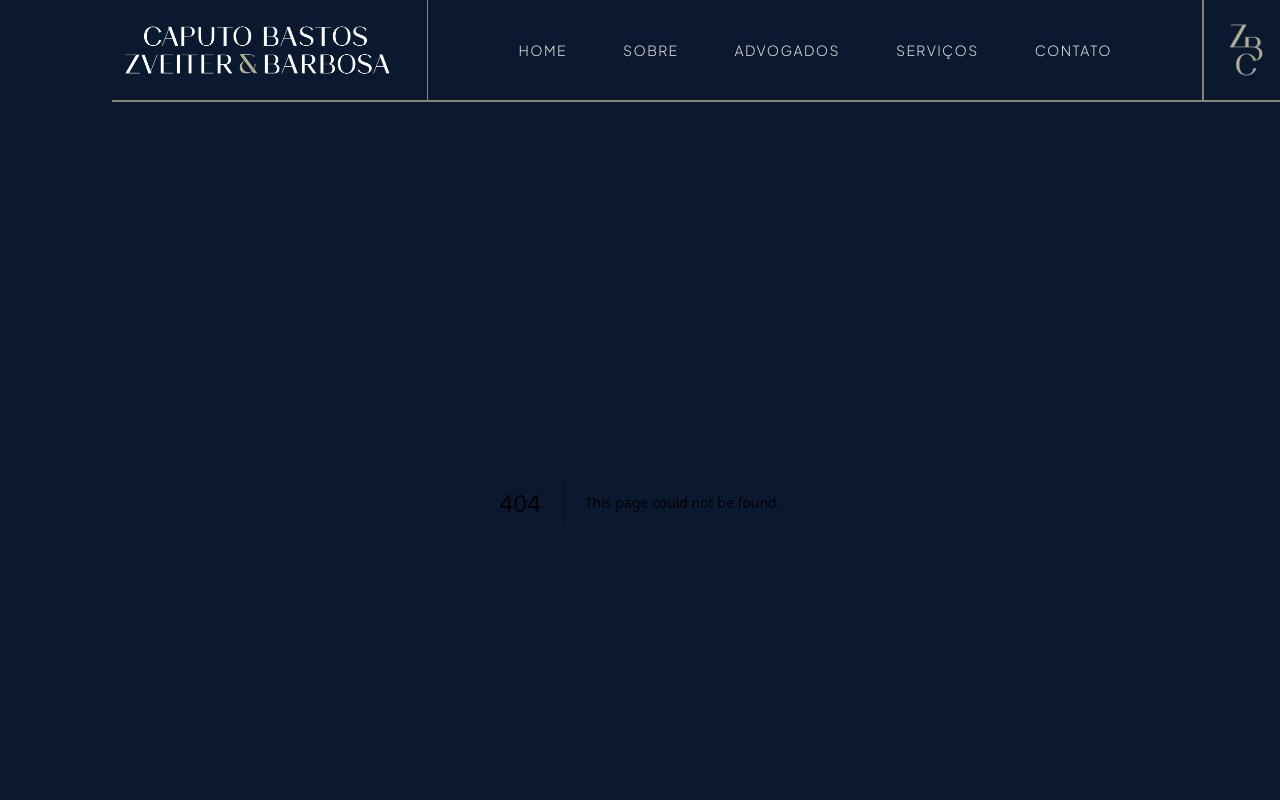
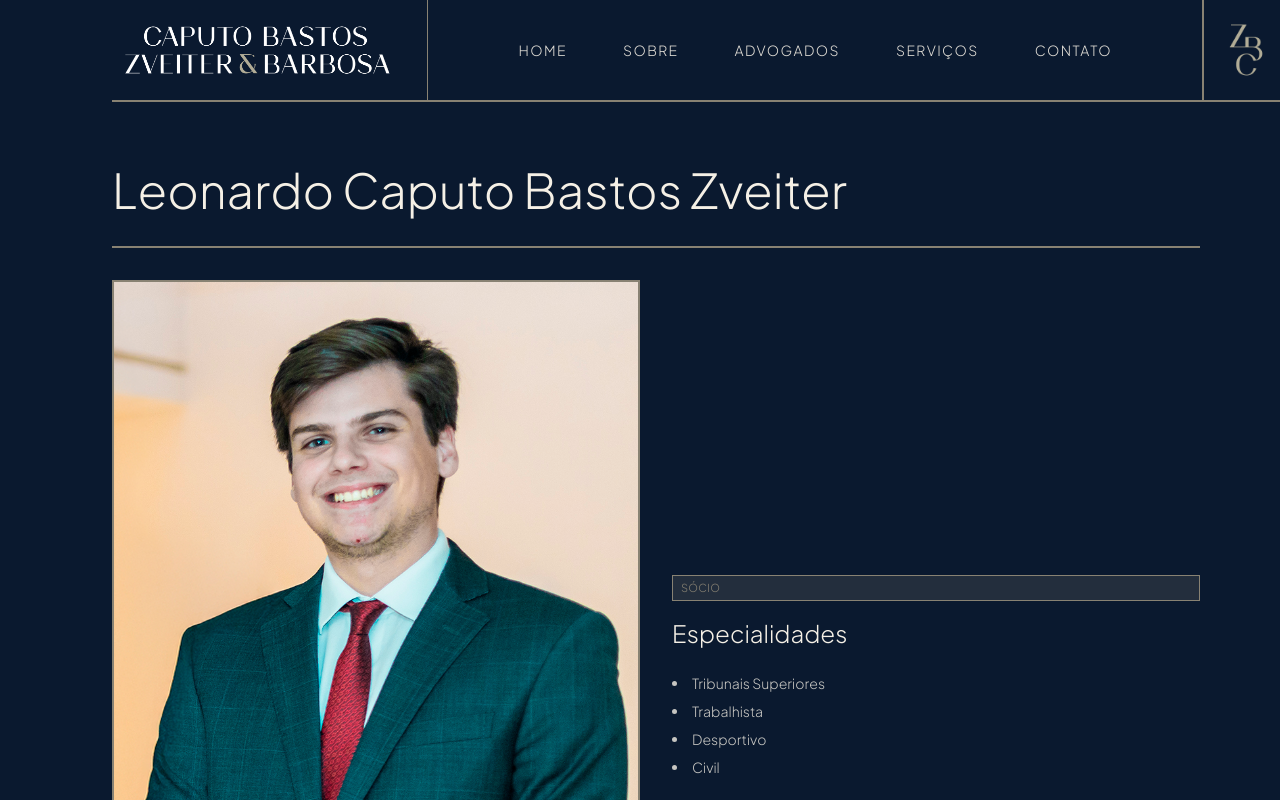
Before and after one commit to cbzb/cbzb-website, a Next.js app: page /leonardo in a window 1280 px wide. Before the commit this address had no page. Shown: the top 800 px of the page. Built offline with nearby package versions, Linux system fonts and the light colour scheme; a web font is replaced by a local one.

Commit message:
alterações socios

```diff
--- a/components/FeaturedServices.js
+++ b/components/FeaturedServices.js
@@ -22,7 +22,7 @@ export default function FeaturedServices() {
         transition={{ ...smoothTransition, delay: 0.1 }}
         className="grid grid-cols-1 md:grid-cols-3 gap-8 mt-12"
       >
-        {['Direito Trabalhista', 'Direito Societário e M&A', 'Direito Desportivo'].map((title, index) => (
+        {['Tribunais Superiores', 'Trabalhista', 'Desportivo'].map((title, index) => (
           <motion.div
             key={title}
             initial={fadeIn.initial}
--- a/components/Hero.js
+++ b/components/Hero.js
@@ -11,7 +11,7 @@ export default function Hero() {
             Excelência jurídica com olhar estratégico.
           </h1>
           <p className="mt-8 font-title font-light text-lg text-text-light/80 max-w-xl animate-fade-up text-justify" style={{animationDelay:'120ms'}}>
-            Expertise em Direito Trabalhista,<br />Empresarial e Desportivo.
+            Direito Trabalhista,<br />Empresarial e Desportivo.
           </p>
           <div className="mt-12 animate-fade" style={{animationDelay:'240ms'}}>
             <Button href="/contato">Agendar consulta</Button>
@@ -45,7 +45,7 @@ export default function Hero() {
               Excelência jurídica com olhar estratégico.
             </h1>
             <p className="mt-5 font-title font-light text-lg text-text-light/80 text-justify">
-              Expertise em Direito Trabalhista,<br />Empresarial e Desportivo.
+              Direito Trabalhista,<br />Empresarial e Desportivo.
             </p>
             <div className="mt-8">
               <Button href="/contato">Agendar consulta</Button>
--- a/components/Partners.js
+++ b/components/Partners.js
@@ -8,22 +8,22 @@ import { fadeIn, slideUp, smoothTransition } from "../components/animations"
 export default function Partners() {
   const partners = [
     {
+      nome: "LEONARDO CAPUTO BASTOS ZVEITER",
+      cargo: "Sócio",
+      foto: "/Fotos/Leonardo.png",
+      especialidades: ["Civil", "Desportivo", "Direito Empresarial", "Trabalhista", "Tribunais Superiores"]
+    },
+    {
       nome: "TERENCE ZVEITER",
       cargo: "Sócio",
       foto: "/Fotos/Terence.png",
-      especialidades: ["Civil", "Trabalhista", "Tributário", "Arbitragem e Mediação"]
-    },
-    {
-      nome: "LEONARDO CAPUTO BASTOS ZVEITER",
-      cargo: "Sócio",
-      foto: "/Fotos/Leonardo.png",
-      especialidades: ["Civil", "Trabalhista", "Desportivo", "Tribunais Superiores"]
+      especialidades: ["Desportivo", "Médico e Hospitalar", "Trabalhista", "Tribunais Superiores"]
     },
     {
       nome: "IGOR BARBOSA FARIA",
       cargo: "Sócio",
       foto: "/Fotos/Igor.png",
-      especialidades: ["Tributário", "Público", "Família e Sucessões", "Societário"]
+      especialidades: ["Civil", "Direito Empresarial", "Planejamento Sucessório e Patrimonial", "Recuperação de Crédito", "Tributário"]
     }
   ]
 
--- a/src/app/advogados/page.js
+++ b/src/app/advogados/page.js
@@ -6,28 +6,28 @@ import { fadeIn, slideUp, smoothTransition } from "../../../components/animation
 export default function AdvogadosPage() {
   const advogados = [
     {
+      nome: 'Leonardo Caputo Bastos Zveiter',
+      cargo: 'Sócio',
+      foto: '/Fotos/Leonardo.png',
+      especialidades: ['Civil', 'Consumidor', 'Desportivo', 'Direito Empresarial', 'Médico e Hospitalar', 'Trabalhista', 'Tribunais Superiores']
+    },
+    {
       nome: 'Terence Zveiter',
       cargo: 'Sócio',
       foto: '/Fotos/Terence.png',
-      especialidades: ['Tribunais Superiores', 'Trabalhista', 'Concorrência', 'Arbitragem e Mediação', 'Desportivo', 'Médico e Hospitalar', 'Público', 'Societário e M&A', 'Civil', 'Consumidor', 'Advocacy']
-    },
-    {
-      nome: 'Leonardo Caputo Bastos Zveiter',
-      cargo: 'Sócio',
-      foto: '/Fotos/Leonardo.png',
-      especialidades: ['Civil', 'Trabalhista', 'Desportivo', 'Consumidor', 'Médico e Hospitalar', 'Tribunais Superiores']
+      especialidades: ['Advocacy', 'Arbitragem e Mediação', 'Civil', 'Concorrência', 'Consumidor', 'Desportivo', 'Médico e Hospitalar', 'Público', 'Societário e M&A', 'Trabalhista', 'Tribunais Superiores']
     },
     {
       nome: 'Igor Barbosa Faria',
       cargo: 'Sócio',
       foto: '/Fotos/Igor.png',
-      especialidades: ['Público', 'Família e Sucessões', 'Civil', 'Consumidor', 'Tributário', 'Advocacy']
+      especialidades: ['Civil', 'Direito Empresarial', 'Planejamento Sucessório e Patrimonial', 'Recuperação de Crédito', 'Tributário']
     },
     {
       nome: 'Aline Arantes Oliveira Loureiro',
       cargo: 'Associada',
       foto: '/Fotos/aline.png',
-      especialidades: ['Imobiliário', 'Civil', 'Consumidor']
+      especialidades: ['Civil', 'Consumidor', 'Imobiliário']
     },
     {
       nome: 'João Víctor Pereira da Silva',
@@ -45,19 +45,19 @@ export default function AdvogadosPage() {
       nome: 'Alexandre Gomes da Silva Alves',
       cargo: 'Associado',
       foto: '/Fotos/Alexandre.png',
-      especialidades: ['Societário', 'Civil', 'Tributário']
+      especialidades: ['Civil', 'Societário', 'Tributário']
     },
     {
       nome: 'Gabriel Cunha Rodrigues',
       cargo: 'Associado',
       foto: '/Fotos/Gabriel.png',
-      especialidades: ['Trabalhista', 'Civil', 'Tribunais Superiores']
+      especialidades: ['Civil', 'Trabalhista', 'Tribunais Superiores']
     },
     {
       nome: 'Vítor Fortini Düvelius',
       cargo: 'Associado',
       foto: '/Fotos/Vitor.png',
-      especialidades: ['Tribunais Superiores', 'Trabalhista', 'Civil', 'Consumidor', 'Compliance']
+      especialidades: ['Civil', 'Compliance', 'Consumidor', 'Trabalhista', 'Tribunais Superiores']
     },
   ]
 
--- a/src/app/contato/page.js
+++ b/src/app/contato/page.js
@@ -12,16 +12,17 @@ export default function ContatoPage() {
   const formRef = useRef(null)
 
   const areasAtuacao = [
+    'Advocacy',
     'Arbitragem e Mediação',
     'Direito Civil e do Consumidor',
     'Direito da Concorrência',
     'Direito Desportivo',
+    'Direito Empresarial',
     'Direito Marítimo e Portuário',
-    'Direito de Família e de Sucessões',
+    'Planejamento Sucessório e Patrimonial',
     'Direito Imobiliário e da Construção Civil',
     'Direito Médico e Hospitalar',
     'Direito Público',
-    'Direito Societário e M&A',
     'Direito Trabalhista',
     'Direito Tributário'
   ]
--- /dev/null
+++ b/src/app/igor/page.js
@@ -0,0 +1,44 @@
+"use client"
+
+import { motion } from "framer-motion"
+import { fadeIn, slideUp, smoothTransition } from "../../../components/animations"
+
+export default function IgorPage() {
+  const especialidades = ['Tributário', 'Planejamento Sucessório e Patrimonial', 'Civil', 'Recuperação de Crédito']
+
+  return (
+    <section className="w-full bg-primary-dark text-text-light pl-10 pr-10 md:pl-28 md:pr-[80px] py-16">
+      <motion.h1
+        initial={fadeIn.initial}
+        animate={fadeIn.animate}
+        transition={smoothTransition}
+        className="font-title font-light text-4xl md:text-5xl mb-8"
+      >
+        Igor Barbosa Faria
+      </motion.h1>
+      <motion.div
+        initial={slideUp.initial}
+        animate={slideUp.animate}
+        transition={{ ...smoothTransition, delay: 0.1 }}
+        className="border-t-2 border-divider pt-8"
+      >
+        <div className="grid grid-cols-1 md:grid-cols-2 gap-8">
+          <div className="aspect-[2/3] bg-primary-dark/40 flex items-center justify-center border-2 border-divider">
+            <img src="/Fotos/Igor.png" alt="Igor Barbosa Faria" className="w-full h-full object-cover" />
+          </div>
+          <div className="flex flex-col justify-center">
+            <span className="inline-block mb-4 text-[11px] uppercase tracking-wide px-2 py-1 border border-[var(--color-divider-base)] bg-[var(--color-divider-base)]/20 text-[var(--color-divider-base)]">
+              Sócio
+            </span>
+            <h2 className="font-title font-light text-2xl mb-6">Especialidades</h2>
+            <ul className="space-y-2 text-sm text-text-light/80 list-disc list-inside">
+              {especialidades.map((esp) => (
+                <li key={esp}>{esp}</li>
+              ))}
+            </ul>
+          </div>
+        </div>
+      </motion.div>
+    </section>
+  )
+}
--- /dev/null
+++ b/src/app/leonardo/page.js
@@ -0,0 +1,44 @@
+"use client"
+
+import { motion } from "framer-motion"
+import { fadeIn, slideUp, smoothTransition } from "../../../components/animations"
+
+export default function LeonardoPage() {
+  const especialidades = ['Tribunais Superiores', 'Trabalhista', 'Desportivo', 'Civil']
+
+  return (
+    <section className="w-full bg-primary-dark text-text-light pl-10 pr-10 md:pl-28 md:pr-[80px] py-16">
+      <motion.h1
+        initial={fadeIn.initial}
+        animate={fadeIn.animate}
+        transition={smoothTransition}
+        className="font-title font-light text-4xl md:text-5xl mb-8"
+      >
+        Leonardo Caputo Bastos Zveiter
+      </motion.h1>
+      <motion.div
+        initial={slideUp.initial}
+        animate={slideUp.animate}
+        transition={{ ...smoothTransition, delay: 0.1 }}
+        className="border-t-2 border-divider pt-8"
+      >
+        <div className="grid grid-cols-1 md:grid-cols-2 gap-8">
+          <div className="aspect-[2/3] bg-primary-dark/40 flex items-center justify-center border-2 border-divider">
+            <img src="/Fotos/Leonardo.png" alt="Leonardo Caputo Bastos Zveiter" className="w-full h-full object-cover" />
+          </div>
+          <div className="flex flex-col justify-center">
+            <span className="inline-block mb-4 text-[11px] uppercase tracking-wide px-2 py-1 border border-[var(--color-divider-base)] bg-[var(--color-divider-base)]/20 text-[var(--color-divider-base)]">
+              Sócio
+            </span>
+            <h2 className="font-title font-light text-2xl mb-6">Especialidades</h2>
+            <ul className="space-y-2 text-sm text-text-light/80 list-disc list-inside">
+              {especialidades.map((esp) => (
+                <li key={esp}>{esp}</li>
+              ))}
+            </ul>
+          </div>
+        </div>
+      </motion.div>
+    </section>
+  )
+}
--- a/src/app/servicos/page.js
+++ b/src/app/servicos/page.js
@@ -34,7 +34,7 @@ export default function ServicosPage() {
     {
       name: 'Direito da Concorrência',
       description: 'Assessoria em questões antitruste, defesa em processos administrativos e judiciais perante o CADE, além de análise de atos de concentração.',
-      detailedDescription: 'Assessoria especializada em questões antitruste, com ampla experiência em defesa em processos administrativos e judiciais perante o Conselho Administrativo de Defesa Econômica (CADE). Oferecemos análise de atos de concentração, defesa em processos de cartelização e assessoria em políticas de compliance antitruste.',
+      detailedDescription: 'Assessoria especializada em questões antitruste, com ampla experiência em defesa em processos administrativos perante o Conselho Administrativo de Defesa Econômica (CADE) e judiciais. Oferecemos análise de atos de concentração, defesa em processos de cartelização e assessoria em políticas de compliance antitruste.',
       responsaveis: [
         { nome: 'Terence Zveiter', cargo: 'Sócio' }
       ]
@@ -57,9 +57,9 @@ export default function ServicosPage() {
       ]
     },
     {
-      name: 'Direito de Família e de Sucessões',
+      name: 'Planejamento Sucessório e Patrimonial',
       description: 'Assessoria em divórcios, partilhas, inventários, pensões alimentícias, guarda de menores e planejamento sucessório.',
-      detailedDescription: 'Assessoria completa em questões familiares, incluindo divórcios consensuais e litigiosos, partilha de bens, inventários, pensões alimentícias, guarda e regulamentação de visitas de menores. Oferecemos também planejamento sucessório, elaboração de testamentos e mediação familiar.',
+      detailedDescription: 'Elaboração de estratégias jurídicas, fiscais e patrimoniais destinadas a organizar, proteger e transmitir o patrimônio de uma pessoa ou família, de forma eficiente, segura e conforme seus interesses e valores, tanto em vida quanto após o falecimento.',
       responsaveis: [
         { nome: 'Igor Barbosa Faria', cargo: 'Sócio' }
       ]
@@ -84,16 +84,16 @@ export default function ServicosPage() {
     {
       name: 'Direito Público',
       description: 'Atuação em licitações, contratos administrativos, processos de improbidade administrativa e questões tributárias públicas.',
-      detailedDescription: 'Atuação completa em licitações e contratos administrativos, incluindo preparação de editais, defesa em recursos e impugnações. Representamos clientes em processos de improbidade administrativa e questões tributárias públicas, além de assessoria em parcerias público-privadas e contratos de concessão.',
+      detailedDescription: 'Atuação completa em licitações e contratos administrativos, incluindo preparação de editais, defesa em recursos e impugnações. Representamos clientes em processos de improbidade administrativa e perante os Tribunais de Contas, além de assessoria em parcerias público-privadas e contratos de concessão.',
       responsaveis: [
         { nome: 'Terence Zveiter', cargo: 'Sócio' },
         { nome: 'Igor Barbosa Faria', cargo: 'Sócio' }
       ]
     },
     {
-      name: 'Direito Societário e M&A',
-      description: 'Assessoria em operações de fusão e aquisição, constituição de empresas, reestruturações societárias e governança corporativa.',
-      detailedDescription: 'Assessoria especializada em operações de fusão e aquisição (M&A), constituição e reorganização de empresas, reestruturações societárias, joint ventures e governança corporativa. Oferecemos due diligence, elaboração de contratos societários e assessoria em questões regulatórias relacionadas a operações societárias.',
+      name: 'Direito Empresarial',
+      description: 'Assessoria jurídica completa para empresas em todas as fases de sua atividade, desde a constituição até operações societárias complexas.',
+      detailedDescription: 'Atuamos na assessoria jurídica de empresas em todas as fases de sua atividade, desde a constituição até operações societárias complexas. Nossa atuação abrange a elaboração e revisão de contratos empresariais, planejamento e reestruturações societárias, resolução de conflitos entre sócios, due diligence e consultoria preventiva para mitigação de riscos. Também representamos nossos clientes em demandas judiciais e arbitrais envolvendo questões empresariais, sempre com foco na segurança jurídica e na estratégia de negócios.',
       responsaveis: [
         { nome: 'Terence Zveiter', cargo: 'Sócio' },
         { nome: 'Alexandre Gomes da Silva Alves', cargo: 'Associado' }
@@ -119,6 +119,15 @@ export default function ServicosPage() {
         { nome: 'Terence Zveiter', cargo: 'Sócio' },
         { nome: 'Igor Barbosa Faria', cargo: 'Sócio' },
         { nome: 'Alexandre Gomes da Silva Alves', cargo: 'Associado' }
+      ]
+    },
+    {
+      name: 'Advocacy',
+      description: 'Relações governamentais e representação estratégica de interesses perante os Poderes Executivo, Legislativo e órgãos da Administração Pública.',
+      detailedDescription: 'Atuamos em Advocacy e Relações Governamentais, representando de forma ética e estratégica os interesses de empresas, associações e instituições perante os Poderes Executivo, Legislativo e órgãos da Administração Pública. Nosso trabalho envolve o monitoramento legislativo e regulatório, a elaboração de pareceres e posicionamentos técnicos, e a interlocução com autoridades e entidades públicas, com o objetivo de influenciar legitimamente políticas públicas e normas, antecipar riscos e promover um diálogo construtivo entre o setor privado e o poder público.',
+      responsaveis: [
+        { nome: 'Terence Zveiter', cargo: 'Sócio' },
+        { nome: 'Igor Barbosa Faria', cargo: 'Sócio' }
       ]
     },
   ]
--- a/src/app/sobre/page.js
+++ b/src/app/sobre/page.js
@@ -23,7 +23,7 @@ export default function SobrePage() {
         {/* Conteúdo Institucional */}
         <div className="max-w-3xl mb-12">
           <p className="mb-4 text-justify">
-            O escritório Caputo Bastos Zveiter & Barbosa – CBZB é referência no cenário jurídico brasileiro, reconhecido pela
+            O escritório Caputo Bastos, Zveiter & Barbosa – CBZB é referência no cenário jurídico brasileiro, reconhecido pela
             excelência técnica, pela atuação estratégica e pelo compromisso com resultados concretos para seus clientes.
           </p>
           <p className="mb-4 text-justify">
@@ -41,14 +41,14 @@ export default function SobrePage() {
         </div>
 
         {/* Missão, Visão e Valores */}
-        <div className="mt-10 grid grid-cols-1 md:grid-cols-3 gap-8 text-text-light/70">
+        <div className="mt-20 grid grid-cols-1 md:grid-cols-3 gap-8 text-text-light/70">
           <motion.div
             initial={slideUp.initial}
             animate={slideUp.animate}
             transition={{ ...smoothTransition, delay: 0.2 }}
             className="border-t-2 border-divider pt-6"
           >
-            <h2 className="font-title font-light tracking-wide uppercase text-sm mb-3">Missão</h2>
+            <h2 className="font-title font-bold tracking-wide uppercase text-sm mb-3">Missão</h2>
             <p className="leading-relaxed text-justify">
               Garantir excelência, rapidez e economia nas soluções apresentadas aos seus clientes, com o propósito
               de se tornar referência no mercado jurídico e acadêmico, além de contribuirmos para o desenvolvimento
@@ -62,7 +62,7 @@ export default function SobrePage() {
             transition={{ ...smoothTransition, delay: 0.3 }}
             className="border-t-2 border-divider pt-6"
           >
-            <h2 className="font-title font-light tracking-wide uppercase text-sm mb-3">Visão</h2>
+            <h2 className="font-title font-bold tracking-wide uppercase text-sm mb-3">Visão</h2>
             <p className="leading-relaxed text-justify">
               Estar entre os principais escritórios de advocacia do mercado e ser reconhecido pelos trabalhos
               desenvolvidos. Foco nos resultados, eficiência e transparência.
@@ -75,7 +75,7 @@ export default function SobrePage() {
             transition={{ ...smoothTransition, delay: 0.4 }}
             className="border-t-2 border-divider pt-6"
           >
-            <h2 className="font-title font-light tracking-wide uppercase text-sm mb-3">Valores</h2>
+            <h2 className="font-title font-bold tracking-wide uppercase text-sm mb-3">Valores</h2>
             <ul className="leading-relaxed space-y-2 list-disc list-inside text-justify">
               <li>
                 Prestar serviços jurídicos sempre atento às normas legais e éticas que sustentam o ordenamento jurídico.
--- /dev/null
+++ b/src/app/terence/page.js
@@ -0,0 +1,44 @@
+"use client"
+
+import { motion } from "framer-motion"
+import { fadeIn, slideUp, smoothTransition } from "../../../components/animations"
+
+export default function TerencePage() {
+  const especialidades = ['Tribunais Superiores', 'Trabalhista', 'Desportivo', 'Médico e Hospitalar']
+
+  return (
+    <section className="w-full bg-primary-dark text-text-light pl-10 pr-10 md:pl-28 md:pr-[80px] py-16">
+      <motion.h1
+        initial={fadeIn.initial}
+        animate={fadeIn.animate}
+        transition={smoothTransition}
+        className="font-title font-light text-4xl md:text-5xl mb-8"
+      >
+        Terence Zveiter
+      </motion.h1>
+      <motion.div
+        initial={slideUp.initial}
+        animate={slideUp.animate}
+        transition={{ ...smoothTransition, delay: 0.1 }}
+        className="border-t-2 border-divider pt-8"
+      >
+        <div className="grid grid-cols-1 md:grid-cols-2 gap-8">
+          <div className="aspect-[2/3] bg-primary-dark/40 flex items-center justify-center border-2 border-divider">
+            <img src="/Fotos/Terence.png" alt="Terence Zveiter" className="w-full h-full object-cover" />
+          </div>
+          <div className="flex flex-col justify-center">
+            <span className="inline-block mb-4 text-[11px] uppercase tracking-wide px-2 py-1 border border-[var(--color-divider-base)] bg-[var(--color-divider-base)]/20 text-[var(--color-divider-base)]">
+              Sócio
+            </span>
+            <h2 className="font-title font-light text-2xl mb-6">Especialidades</h2>
+            <ul className="space-y-2 text-sm text-text-light/80 list-disc list-inside">
+              {especialidades.map((esp) => (
+                <li key={esp}>{esp}</li>
+              ))}
+            </ul>
+          </div>
+        </div>
+      </motion.div>
+    </section>
+  )
+}
```
